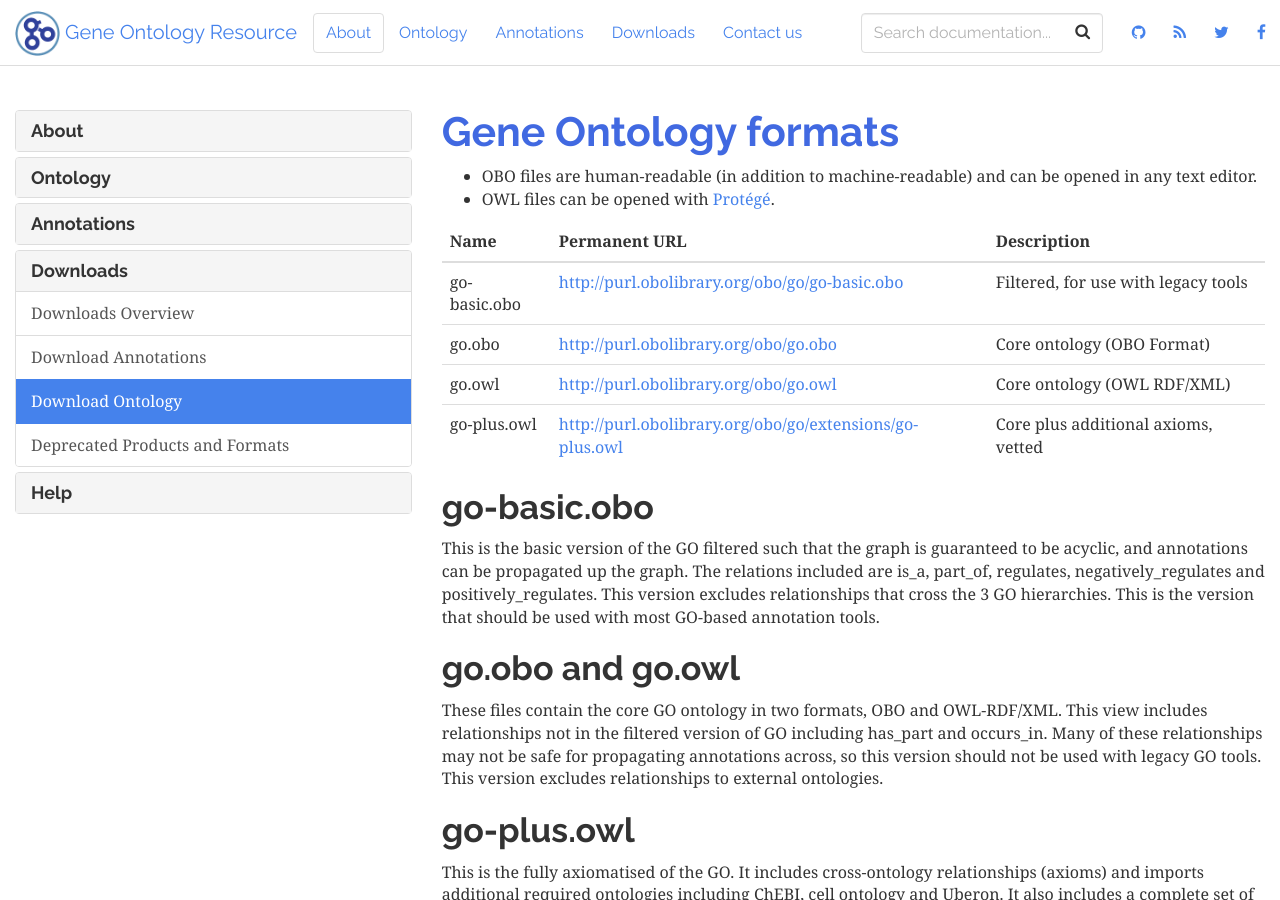
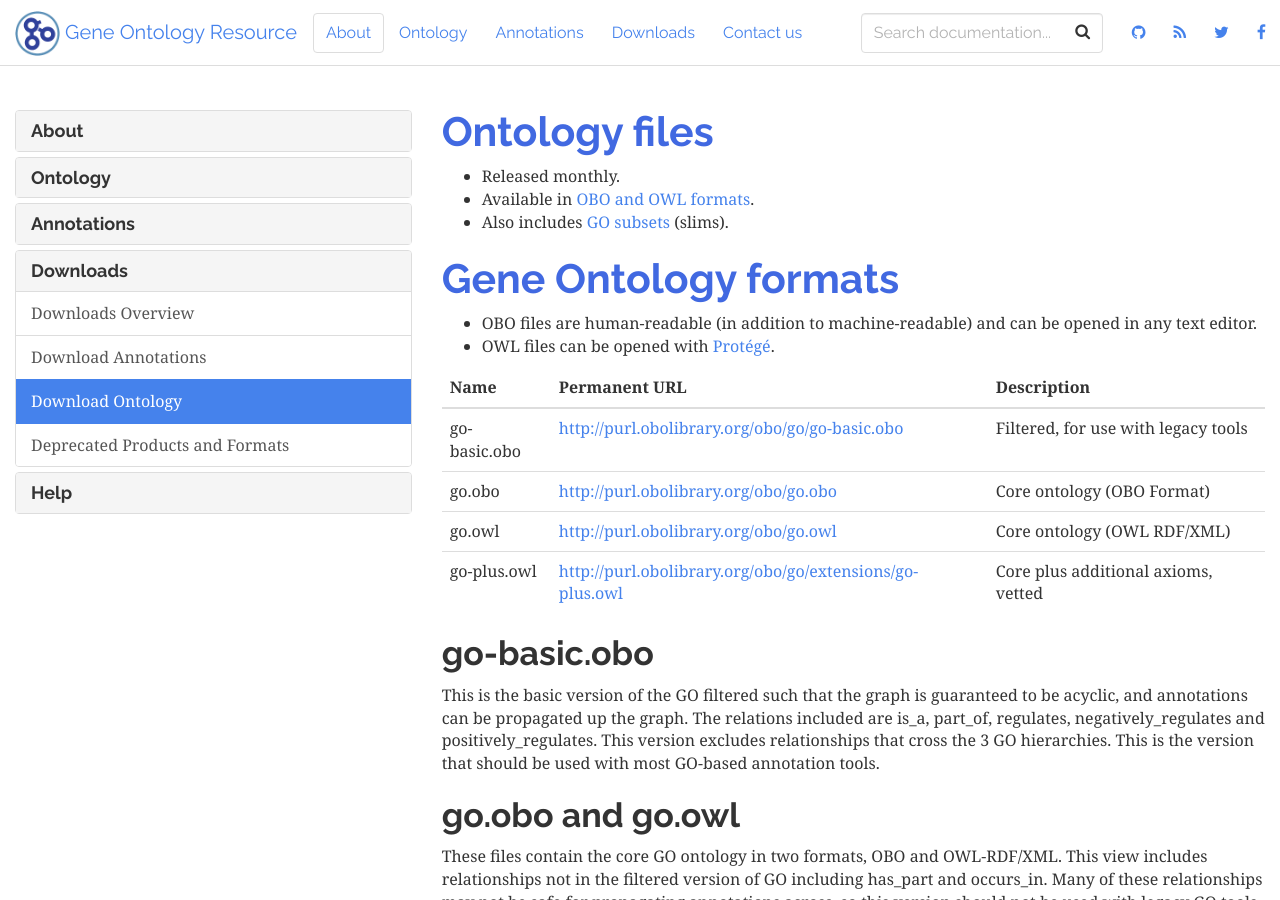
Before and after one commit to geneontology/geneontology.github.io, a Jekyll site: the page built from _docs/download-ontology.md, in a window 1280 px wide and 900 px high. Built offline with Jekyll 4.4.1, drawn with Linux system fonts in a browser that asks for light colours; nearby versions of some CDN libraries.

Commit message:
Update download-ontology.md

```diff
--- a/_docs/download-ontology.md
+++ b/_docs/download-ontology.md
@@ -2,6 +2,11 @@
 title: Download Ontology
 permalink: /docs/download-ontology/
 ---
+
+# Ontology files
++ Released monthly.
++ Available in [OBO and OWL formats](/docs/go-file-format-guide/).
++ Also includes [GO subsets](/docs/go-subset-guide/) (slims).
 
 # Gene Ontology formats
 
```
